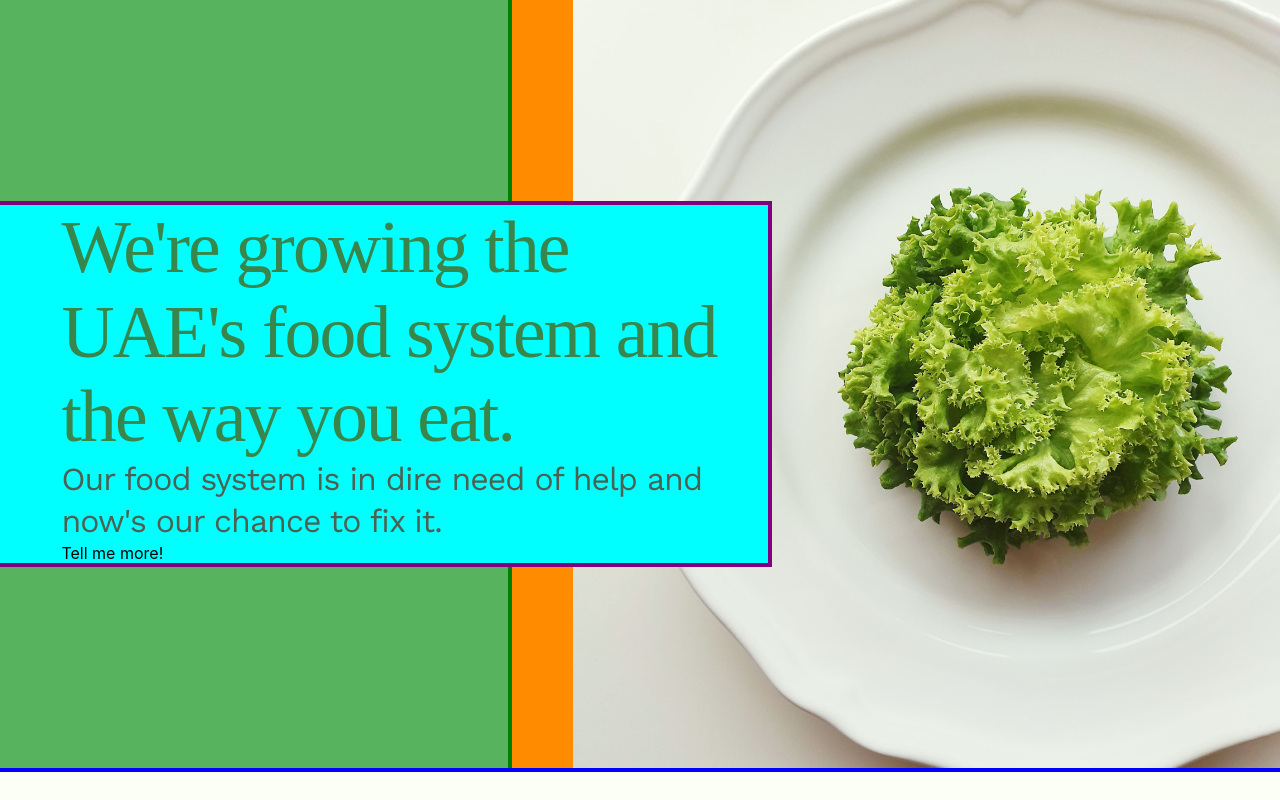
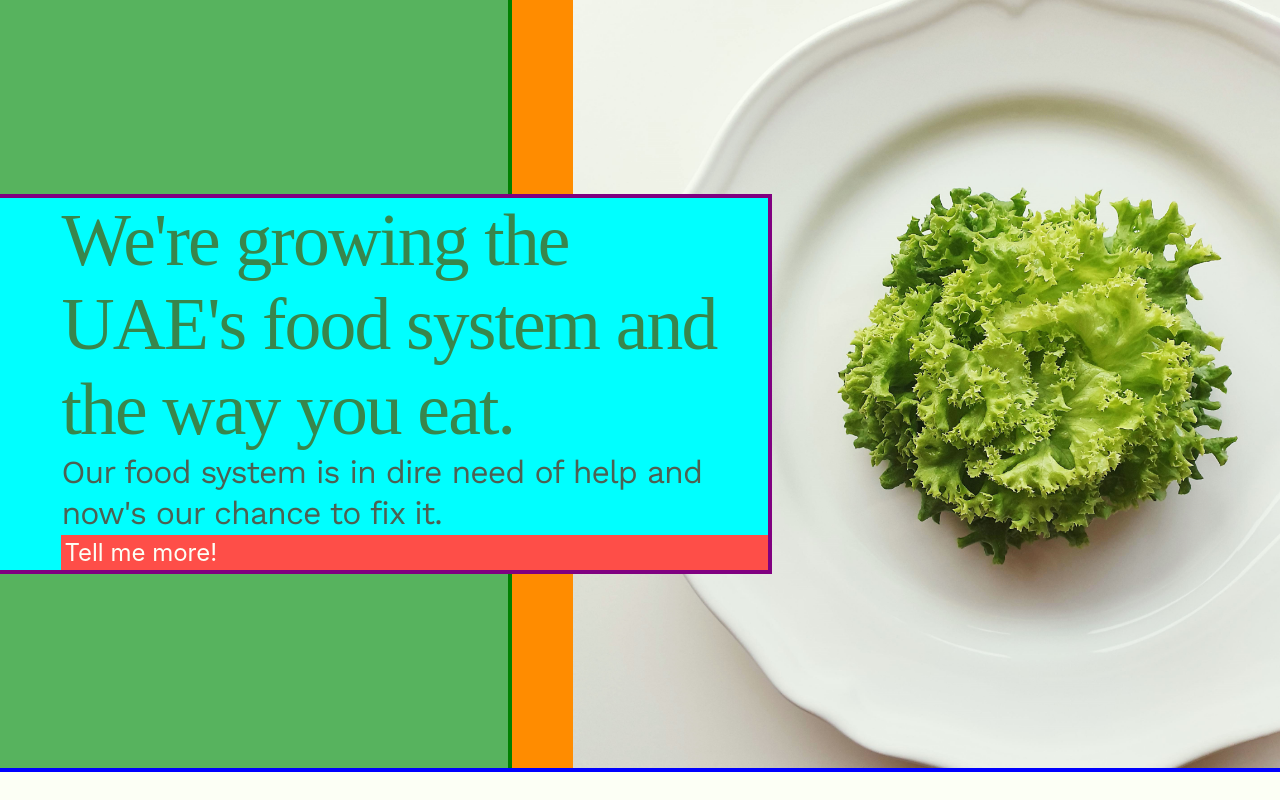
Before and after one commit to JuanTValdez/smart_acres, a React (Create React App) app: page / in a window 1280 px wide. Built offline with nearby package versions, Linux system fonts and the light colour scheme.

Commit message:
started intro-btn styles

```diff
--- a/src/App.css
+++ b/src/App.css
@@ -119,14 +119,12 @@ nav {
 	display: grid;
 	grid-template-columns: repeat(5, 1fr);
 	margin: 0 auto;
-	/* max-height: 96vh; */
 	max-width: 100%;
 }
 
 .intro-image {
 	grid-column: 3 / -1;
 	max-height: 96vh;
-	/* object-fit: cover; */
 }
 
 .intro-content {
@@ -147,7 +145,6 @@ nav {
 }
 
 .intro-text-1 {
-	/* width: 48vw; */
 	font-family: 'Clarendon-Lig';
 	font-size: 4.6em;
 	line-height: 1.15;
@@ -165,38 +162,13 @@ nav {
 	color: var(--gunmetal);
 }
 
-/* .flex_r_wrap {
-	display: flex;
-	flex-wrap: wrap;
+.intro-btn {
+	/* max-width: 11%; */
+	border: solid 3px var(--coral);
+	background-color: var(--coral);
+	color: var(--off-white);
+
+	& p {
+		font-size: 1.5em;
+	}
 }
-
-.container_1 {
-	position: absolute;
-	right: 0%;
-
-	height: 96vh;
-	width: 64vw;
-}
-
-.container_1 img {
-	width: 100%;
-	max-height: 100%;
-
-	object-fit: cover;
-}
-
-.container_2 {
-	position: absolute;
-	height: 96vh;
-	max-width: 54%;
-	padding: 10% 0px 0px 8%;
-}
-.txt_1 {
-	font-family: 'Work Sans';
-
-	font-size: 4em;
-	line-height: 1.15;
-	letter-spacing: -1.85px;
-
-
-} */
--- a/src/App.js
+++ b/src/App.js
@@ -47,7 +47,9 @@ function App() {
 						Our food system is in dire need of help and now's our chance to fix
 						it.
 					</p>
-					<p className='intro-btn'>Tell me more!</p>
+					<div className='intro-btn'>
+						<p>Tell me more!</p>
+					</div>
 				</div>
 			</div>
 		</div>
```
